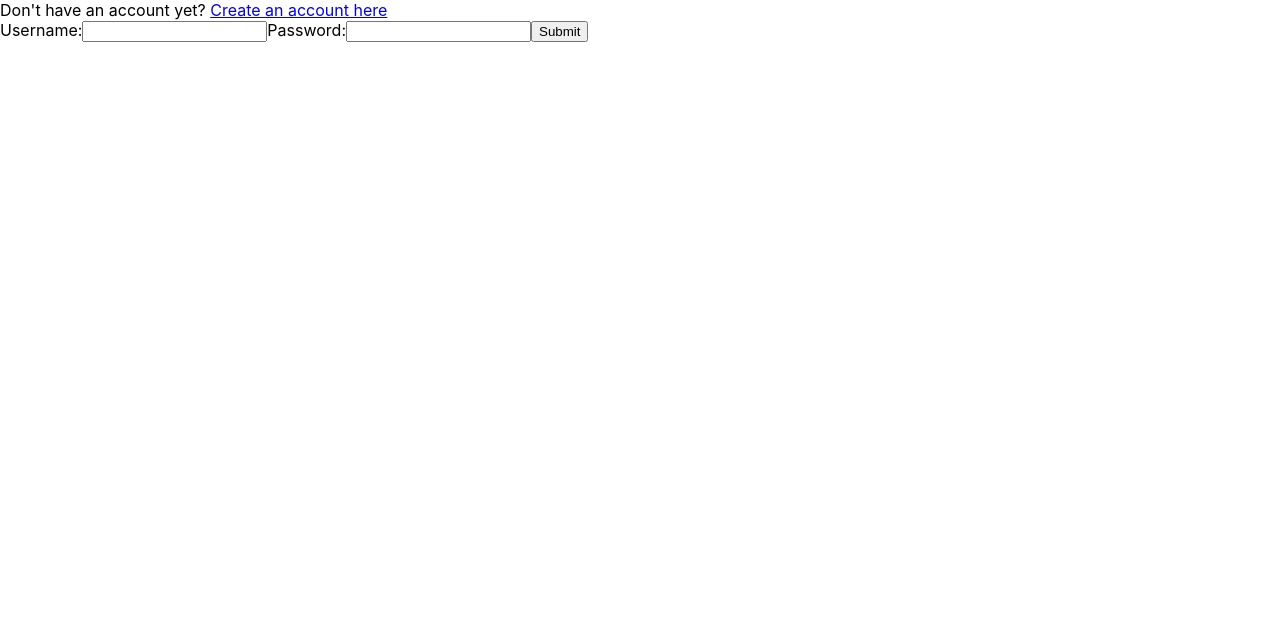
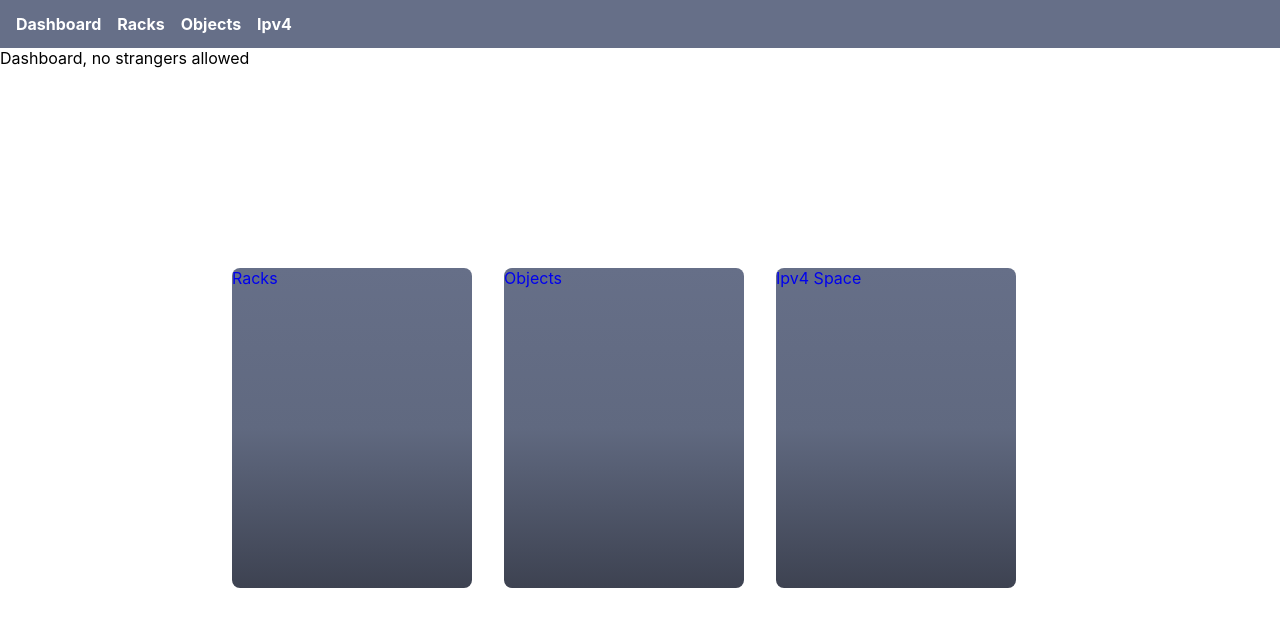
Before and after one commit to WebFrameworks-F21/semester-project-michaella-alex, a React (Create React App) app in the folder client-racks/: page /dashboard in a window 1280 px wide. Before the commit this address led to /login. Shown: the top 626 px of the page. Built offline with nearby package versions, Linux system fonts and the light colour scheme.

Commit message:
create nav bar, add styling and change fetch url

```diff
--- a/client-racks/src/App.css
+++ b/client-racks/src/App.css
@@ -0,0 +1,43 @@
+nav {
+  background-color: #666f88;
+  height: 3em;
+  display: flex;
+  align-items: center;
+}
+
+nav a {
+  margin-left: 1em;
+  color: white;
+  font-weight: bold;
+}
+
+a,
+a:hover,
+a:active,
+a:visited {
+  text-decoration: none;
+}
+
+.dash-menu {
+  display: flex;
+  flex-direction: row;
+  height: 90vh;
+  width: 100vw;
+  align-items: center;
+  justify-content: center;
+}
+
+.dash-button {
+  width: 15em;
+  height: 20em;
+  background-image: linear-gradient(#666f88, #606980, #3d4251);
+  border-radius: 8px;
+  margin-right: 2em;
+}
+
+.dash-button a,
+.dash-button a:hover,
+.dash-button a:active,
+.dash-button :visited {
+  color: white;
+}
--- a/client-racks/src/App.js
+++ b/client-racks/src/App.js
@@ -12,9 +12,12 @@ import {
 import Login from "./views/Login";
 import Signup from "./views/Signup";
 import DashBoard from "./views/DashBoard";
+import Racks from "./views/Racks";
+import Objects from "./views/Objects";
+import Ipv4 from "./views/Ipv4";
 
 function App() {
-  const [token, setToken] = useState("");
+  const [token, setToken] = useState("development");
 
   if (!token) {
     return (
@@ -42,12 +45,24 @@ function App() {
     <div className="App">
       <Router>
         <div>
+          <nav>
+            <Link to="/dashboard">Dashboard</Link>
+            <Link to="/racks">Racks</Link>
+            <Link to="/objects">Objects</Link>
+            <Link to="/ipv4">Ipv4</Link>
+          </nav>
           <Switch>
             <Route path="/dashboard">
               <DashBoard token={token} />
             </Route>
-            <Route path="/">
-              <Redirect to="/dashboard" />
+            <Route path="/racks">
+              <Racks />
+            </Route>
+            <Route path="/objects">
+              <Objects />
+            </Route>
+            <Route path="/ipv4">
+              <Ipv4 />
             </Route>
           </Switch>
         </div>
--- a/client-racks/src/views/DashBoard.js
+++ b/client-racks/src/views/DashBoard.js
@@ -3,6 +3,20 @@ import { useState } from "react";
 import { Link, Redirect } from "react-router-dom";
 
 export default function DashBoard(props) {
-  //   if (!props.token) return <Redirect to="/" />;
-  return <div>Dashboard, no strangers allowed</div>;
+  return (
+    <div>
+      Dashboard, no strangers allowed
+      <div class="dash-menu">
+        <Link to="/racks">
+          <div class="dash-button">Racks</div>
+        </Link>
+        <Link to="/objects">
+          <div class="dash-button">Objects</div>
+        </Link>
+        <Link to="/ipv4">
+          <div class="dash-button">Ipv4 Space</div>
+        </Link>
+      </div>
+    </div>
+  );
 }
--- a/client-racks/src/views/Login.js
+++ b/client-racks/src/views/Login.js
@@ -4,7 +4,7 @@ import { useState } from "react";
 import { Link, Redirect } from "react-router-dom";
 
 async function loginUser(credentials) {
-  return fetch("http://localhost:3000/login", {
+  return fetch("http://localhost:8000/api-auth/", {
     method: "POST",
     headers: {
       "Content-Type": "application/json",
@@ -22,9 +22,10 @@ export default function Login({ setToken }) {
     console.log(userName);
     console.log(userPassword);
     const token = await loginUser({
-      userName,
-      userPassword,
+      username: userName,
+      password: userPassword,
     });
+    console.log(token);
     setToken(token);
   };
 
```
